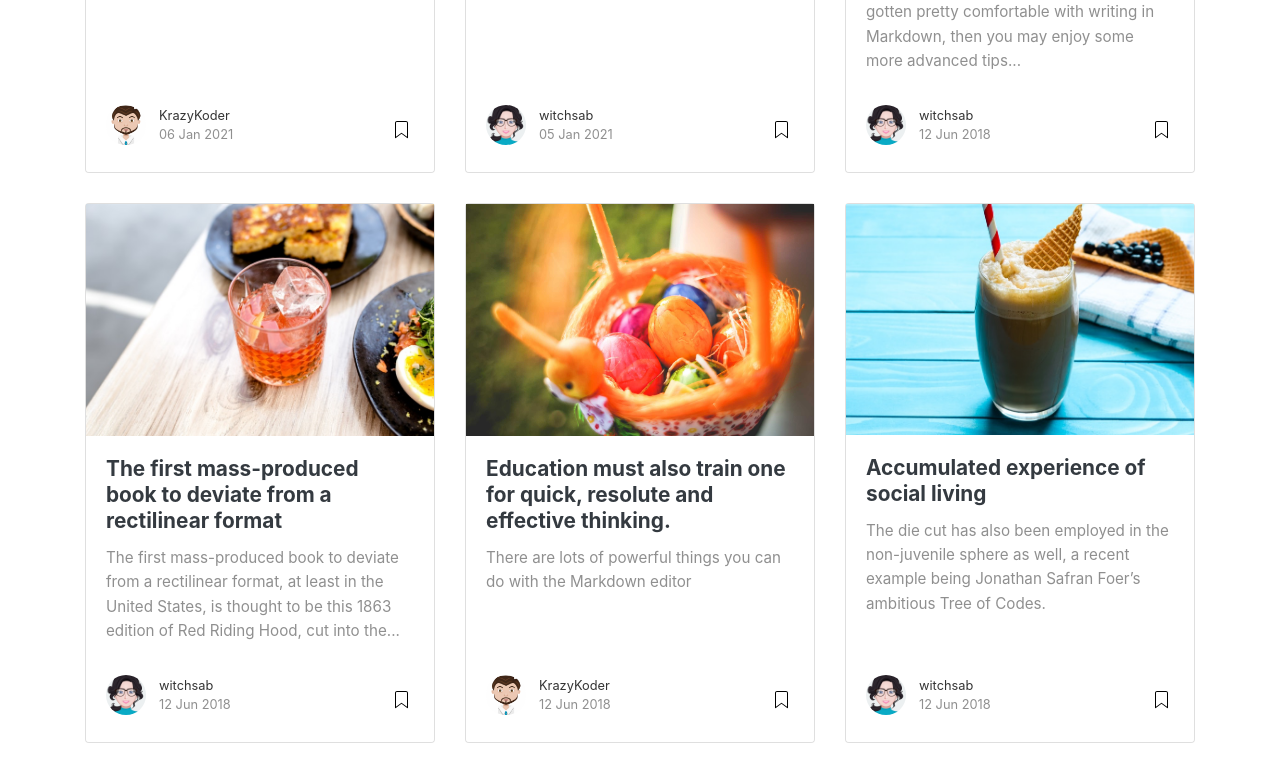
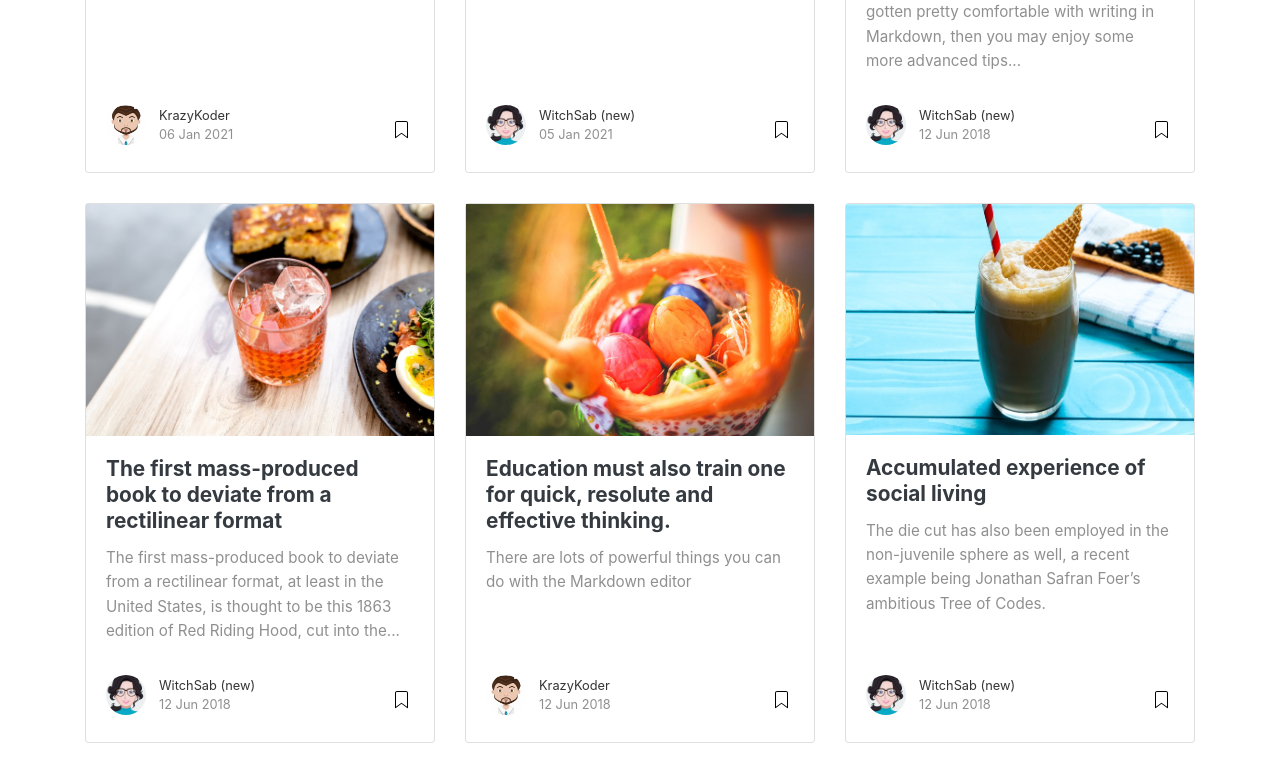
Before and after one commit to krazykoder/krazykoder.github.io, a Jekyll site: the page built from index.html, in a window 1280 px wide and 1400 px high, scrolled down 933 px. Shown: the part 152-933 px from the top of the window. Built offline with Jekyll 4.4.1, drawn with Linux system fonts in a browser that asks for light colours; nearby versions of some CDN libraries; the list of posts is cut into pages by our own code.

Commit message:
Changed file Commit.

```diff
--- a/_config.yml
+++ b/_config.yml
@@ -24,7 +24,7 @@ authors:
     description: "This is the author box. Write a short description of the author here. You are currently previewing Mediumish demo, a Jekyll template compatible with Github pages."
   sab:
     name: Sab S
-    display_name: witchsab
+    display_name: WitchSab (new)
     avatar: 'assets/images/favatar.png'
     gravatar: b1cc14991db7a456fcd761680bbc8f81
     email: sab.sultana@gmail.com
```
